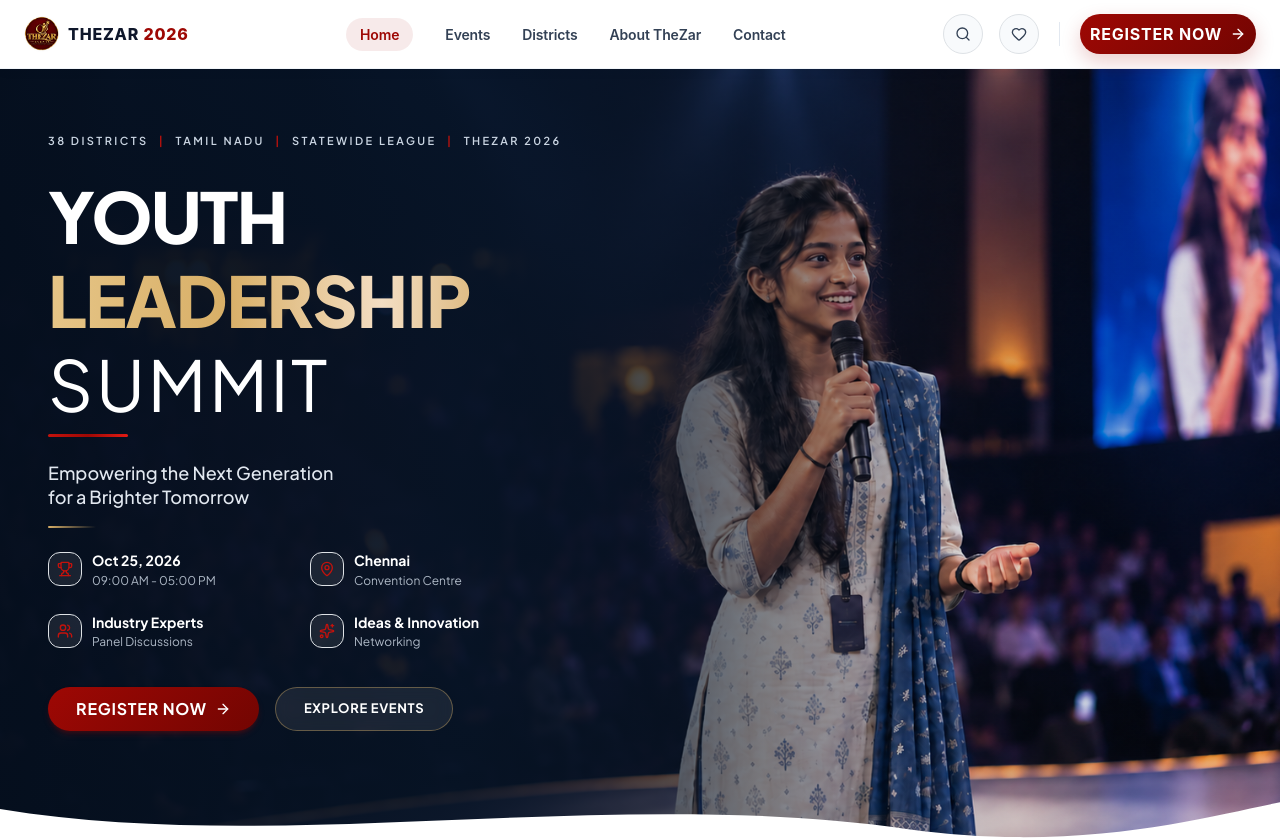
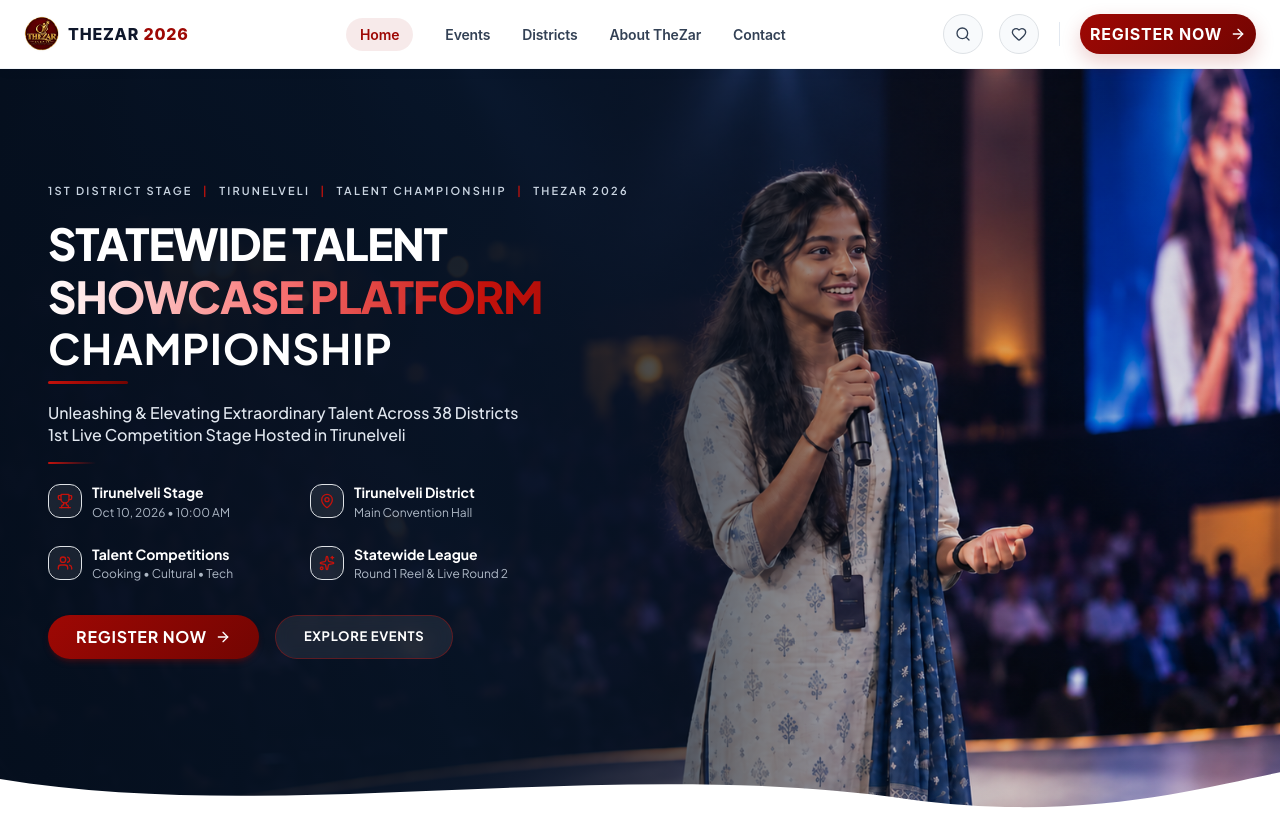
Before and after one commit to jeyajo2005/Thezar, a React (Vite) app in the folder frontend/: page / in a window 1280 px wide. Shown: the top 838 px of the page. Built offline with nearby package versions, Linux system fonts and the light colour scheme; a web font is replaced by a local one.

Commit message:
Update Tirunelveli Talent Showcase branding, maroon theme colors, and prize details

```diff
--- a/frontend/src/Component/Home/AboutTheZarSection.jsx
+++ b/frontend/src/Component/Home/AboutTheZarSection.jsx
@@ -59,7 +59,7 @@ export default function AboutTheZarSection({ onOpenRegister }) {
               </div>
               <div className="flex items-center gap-3">
                 <CheckCircle2 className="w-4 h-4 text-[#9e0804] shrink-0" />
-                <span>₹40 Lakhs House Bumper + ₹25 Lakhs Cash Pool for winners</span>
+                <span>Grand House Prize + Mega Cash Prize Pool for winners</span>
               </div>
               <div className="flex items-center gap-3">
                 <CheckCircle2 className="w-4 h-4 text-[#9e0804] shrink-0" />
--- a/frontend/src/Component/Home/CtaSection.jsx
+++ b/frontend/src/Component/Home/CtaSection.jsx
@@ -34,8 +34,8 @@ export default function CtaSection({ onOpenRegister }) {
             </p>
 
             {/* Bumper Prize Reminder */}
-            <div className="pt-2 text-[12px] sm:text-[13px] font-bold text-amber-300 tracking-[0.05em] uppercase">
-              1st Prize Bumper: ₹40 Lakhs House Free + ₹25L Cash Pool
+            <div className="pt-2 text-[12px] sm:text-[13px] font-bold text-red-300 tracking-[0.05em] uppercase">
+              1st Prize Bumper: Grand House Prize + Mega Cash Prize Pool
             </div>
 
             {/* Button */}
--- a/frontend/src/Component/Home/Hero.jsx
+++ b/frontend/src/Component/Home/Hero.jsx
@@ -41,90 +41,90 @@ export default function Hero({ onOpenRegister }) {
       </div>
 
       {/* Main Hero Content */}
-      <div className="relative z-10 max-w-[1320px] mx-auto px-6 sm:px-8 lg:px-12 pt-10 sm:pt-12 lg:pt-16 pb-24 sm:pb-28 lg:pb-32 w-full flex-1 flex items-center">
-        <div className="max-w-[560px] text-left space-y-4 sm:space-y-5">
+      <div className="relative z-10 max-w-[1320px] mx-auto px-6 sm:px-8 lg:px-12 pt-8 sm:pt-10 lg:pt-14 pb-20 sm:pb-24 lg:pb-28 w-full flex-1 flex items-center">
+        <div className="max-w-[640px] text-left space-y-3.5 sm:space-y-4">
 
           {/* 1. TOP EYEBROW HEADER */}
-          <div className="text-[10px] sm:text-[11px] font-semibold tracking-[0.22em] uppercase text-slate-300">
-            38 DISTRICTS <span className="text-[#c4120c] mx-1.5">|</span> TAMIL NADU <span className="text-[#c4120c] mx-1.5">|</span> STATEWIDE LEAGUE <span className="text-[#c4120c] mx-1.5">|</span> THEZAR 2026
+          <div className="text-[10px] sm:text-[11px] font-semibold tracking-[0.20em] uppercase text-slate-300">
+            1ST DISTRICT STAGE <span className="text-[#c4120c] mx-1.5">|</span> TIRUNELVELI <span className="text-[#c4120c] mx-1.5">|</span> TALENT CHAMPIONSHIP <span className="text-[#c4120c] mx-1.5">|</span> THEZAR 2026
           </div>
 
-          {/* 2. TYPOGRAPHIC HEADING STACK (YOUTH LEADERSHIP SUMMIT) */}
-          <div className="pt-1">
-            <h1 className="flex flex-col uppercase tracking-tight leading-[0.92]">
-              <span className="text-[38px] sm:text-[50px] md:text-[60px] lg:text-[70px] font-black text-white tracking-tight">
-                YOUTH
+          {/* 2. TYPOGRAPHIC HEADING STACK (STATEWIDE TALENT SHOWCASE CHAMPIONSHIP) */}
+          <div className="pt-0.5">
+            <h1 className="flex flex-col uppercase tracking-tight leading-[1.02]">
+              <span className="text-[24px] sm:text-[32px] md:text-[38px] lg:text-[44px] font-black text-white tracking-tight">
+                STATEWIDE TALENT
               </span>
               <span
-                className="text-[38px] sm:text-[50px] md:text-[60px] lg:text-[70px] font-black text-transparent bg-clip-text"
+                className="text-[24px] sm:text-[32px] md:text-[38px] lg:text-[44px] font-black text-transparent bg-clip-text"
                 style={{
                   backgroundImage:
-                    'linear-gradient(90deg, #E6C587 0%, #D8AF67 35%, #F4DEC3 65%, #C89945 100%)',
+                    'linear-gradient(90deg, #FFFFFF 0%, #F87171 40%, #C4120C 75%, #9E0804 100%)',
                 }}
               >
-                LEADERSHIP
+                SHOWCASE PLATFORM
               </span>
-              <span className="text-[38px] sm:text-[50px] md:text-[60px] lg:text-[70px] font-light text-white tracking-[0.04em]">
-                SUMMIT
+              <span className="text-[22px] sm:text-[30px] md:text-[36px] lg:text-[42px] font-bold text-white tracking-[0.02em]">
+                CHAMPIONSHIP
               </span>
             </h1>
 
-            {/* Decorative Gold Accent Bar under SUMMIT */}
+            {/* Decorative Maroon Red Accent Bar under CHAMPIONSHIP */}
             <div
               className="w-20 h-[3px] mt-2 rounded-full"
               style={{
-                backgroundImage: 'linear-gradient(90deg, #c4120c 0%, #9e0804 50%, #e31b14 100%)',
+                backgroundImage: 'linear-gradient(90deg, #c4120c 0%, #9e0804 50%, #730502 100%)',
               }}
             />
           </div>
 
           {/* 3. SUBTITLE */}
-          <div className="pt-1">
-            <p className="text-[15px] sm:text-[17px] lg:text-[18px] font-medium text-slate-200 leading-snug">
-              Empowering the Next Generation <br className="hidden sm:inline" />
-              for a Brighter Tomorrow
+          <div className="pt-0.5">
+            <p className="text-[14px] sm:text-[15px] lg:text-[16px] font-medium text-slate-200 leading-snug">
+              Unleashing & Elevating Extraordinary Talent Across 38 Districts <br className="hidden sm:inline" />
+              1st Live Competition Stage Hosted in Tirunelveli
             </p>
             {/* Small accent bar under subtitle */}
             <div
               className="w-12 h-[2px] mt-2 rounded-full"
               style={{
-                background: 'linear-gradient(90deg, #D8AF67 0%, rgba(216, 175, 103, 0) 100%)',
+                background: 'linear-gradient(90deg, #c4120c 0%, rgba(196, 18, 12, 0) 100%)',
               }}
             />
           </div>
 
           {/* 4. EVENT DETAILS 2x2 GRID */}
           <div className="grid grid-cols-1 sm:grid-cols-2 gap-4 pt-1 max-w-[500px]">
-            {/* Multi-Disciplinary Events */}
+            {/* Tirunelveli District Stage */}
             <div className="flex items-start gap-2.5">
               <div className="p-2 rounded-xl bg-white/[0.08] border border-white/10 text-[#c4120c] shrink-0">
                 <Trophy className="w-4 h-4 text-[#c4120c]" />
               </div>
               <div>
-                <div className="text-[14px] font-bold text-white leading-tight">Oct 25, 2026</div>
-                <div className="text-[12px] text-slate-300/85 mt-0.5">09:00 AM - 05:00 PM</div>
+                <div className="text-[14px] font-bold text-white leading-tight">Tirunelveli Stage</div>
+                <div className="text-[12px] text-slate-300/85 mt-0.5">Oct 10, 2026 • 10:00 AM</div>
               </div>
             </div>
 
-            {/* 38 Districts */}
+            {/* Tirunelveli Venue */}
             <div className="flex items-start gap-2.5">
               <div className="p-2 rounded-xl bg-white/[0.08] border border-white/10 text-[#c4120c] shrink-0">
                 <MapPin className="w-4 h-4 text-[#c4120c]" />
               </div>
               <div>
-                <div className="text-[14px] font-bold text-white leading-tight">Chennai</div>
-                <div className="text-[12px] text-slate-300/85 mt-0.5">Convention Centre</div>
+                <div className="text-[14px] font-bold text-white leading-tight">Tirunelveli District</div>
+                <div className="text-[12px] text-slate-300/85 mt-0.5">Main Convention Hall</div>
               </div>
             </div>
 
-            {/* Open to Everyone */}
+            {/* Talent Categories */}
             <div className="flex items-start gap-2.5">
               <div className="p-2 rounded-xl bg-white/[0.08] border border-white/10 text-[#c4120c] shrink-0">
                 <Users className="w-4 h-4 text-[#c4120c]" />
               </div>
               <div>
-                <div className="text-[14px] font-bold text-white leading-tight">Industry Experts</div>
-                <div className="text-[12px] text-slate-300/85 mt-0.5">Panel Discussions</div>
+                <div className="text-[14px] font-bold text-white leading-tight">Talent Competitions</div>
+                <div className="text-[12px] text-slate-300/85 mt-0.5">Cooking • Cultural • Tech</div>
               </div>
             </div>
 
@@ -134,13 +134,13 @@ export default function Hero({ onOpenRegister }) {
                 <Sparkles className="w-4 h-4 text-[#c4120c]" />
               </div>
               <div>
-                <div className="text-[14px] font-bold text-white leading-tight">Ideas & Innovation</div>
-                <div className="text-[12px] text-slate-300/85 mt-0.5">Networking</div>
+                <div className="text-[14px] font-bold text-white leading-tight">Statewide League</div>
+                <div className="text-[12px] text-slate-300/85 mt-0.5">Round 1 Reel & Live Round 2</div>
               </div>
             </div>
           </div>
 
-          {/* 5. CTA ACTION BUTTONS (Champagne Gold + Glass) */}
+          {/* 5. CTA ACTION BUTTONS (Maroon Red + Glass) */}
           <div className="pt-3 flex flex-col sm:flex-row items-center gap-3">
             <button
               onClick={onOpenRegister}
@@ -169,16 +169,16 @@ export default function Hero({ onOpenRegister }) {
                 borderRadius: '9999px',
                 textDecoration: 'none',
                 background: 'rgba(255, 255, 255, 0.08)',
-                border: '1px solid rgba(216, 175, 103, 0.40)',
+                border: '1px solid rgba(196, 18, 12, 0.40)',
                 backdropFilter: 'blur(8px)',
               }}
               onMouseEnter={(e) => {
-                e.currentTarget.style.background = 'rgba(216, 175, 103, 0.15)';
-                e.currentTarget.style.borderColor = 'rgba(216, 175, 103, 0.8)';
+                e.currentTarget.style.background = 'rgba(196, 18, 12, 0.20)';
+                e.currentTarget.style.borderColor = 'rgba(196, 18, 12, 0.8)';
               }}
               onMouseLeave={(e) => {
                 e.currentTarget.style.background = 'rgba(255, 255, 255, 0.08)';
-                e.currentTarget.style.borderColor = 'rgba(216, 175, 103, 0.40)';
+                e.currentTarget.style.borderColor = 'rgba(196, 18, 12, 0.40)';
               }}
             >
               EXPLORE EVENTS
--- a/frontend/src/Component/Home/NewsTickerBar.jsx
+++ b/frontend/src/Component/Home/NewsTickerBar.jsx
@@ -13,8 +13,8 @@ export default function NewsTickerBar() {
       id: 2,
       icon: Trophy,
       tag: 'PRIZE POOL',
-      tagColor: 'bg-amber-400 text-amber-950',
-      text: 'OVER ₹40 LAKHS PRIZE POOL INCLUDING GRAND HOUSE FOR STATEWIDE CHAMPIONS',
+      tagColor: 'bg-[#9e0804] text-white',
+      text: 'GRAND HOUSE PRIZE & MEGA CASH PRIZE POOL FOR STATEWIDE CHAMPIONS',
     },
     {
       id: 3,
--- a/frontend/src/index.css
+++ b/frontend/src/index.css
@@ -5,9 +5,9 @@
   --font-serif: 'Playfair Display', Georgia, serif;
   --color-navy: #071426;
   --color-primary: #9e0804;
-  --color-accent: #9e0804;
-  --color-gold: #D4A72C;
-  --color-light-gold: #F5D77A;
+  --color-accent: #c4120c;
+  --color-maroon: #9e0804;
+  --color-light-maroon: #f87171;
   --color-white: #FFFFFF;
   --color-muted: #64748B;
 }
@@ -22,7 +22,7 @@
     margin: 0;
     padding: 0;
     overflow-x: hidden;
-    background-color: #3f0701;
+    background-color: #071426;
     color: #ffffff;
     -webkit-font-smoothing: antialiased;
     -moz-osx-font-smoothing: grayscale;
@@ -46,20 +46,22 @@
   }
 }
 
-/* Decorative Gold Line System */
-.decorative-gold-line {
+/* Decorative Maroon Line System */
+.decorative-gold-line,
+.decorative-maroon-line {
   width: 80px;
   height: 2px;
-  background-color: #D4A72C;
-  box-shadow: 0 0 10px rgba(212, 167, 44, 0.35);
+  background-color: #c4120c;
+  box-shadow: 0 0 10px rgba(196, 18, 12, 0.35);
   border-radius: 9999px;
 }
 
-.decorative-gold-line-sm {
+.decorative-gold-line-sm,
+.decorative-maroon-line-sm {
   width: 40px;
   height: 2px;
-  background-color: #D4A72C;
-  box-shadow: 0 0 8px rgba(212, 167, 44, 0.30);
+  background-color: #c4120c;
+  box-shadow: 0 0 8px rgba(196, 18, 12, 0.30);
   border-radius: 9999px;
 }
 
@@ -70,8 +72,9 @@
   -webkit-text-fill-color: transparent;
 }
 
-.text-gradient-gold {
-  background: linear-gradient(90deg, #D4A72C 0%, #F5D77A 50%, #D4A72C 100%);
+.text-gradient-gold,
+.text-gradient-maroon {
+  background: linear-gradient(90deg, #FFFFFF 0%, #f87171 50%, #c4120c 100%);
   -webkit-background-clip: text;
   -webkit-text-fill-color: transparent;
 }
```
Also changed, not shown: frontend/src/Component/Home/GrandPrizeBanner.jsx (+16 -16 lines), frontend/src/Component/Modals/RegistrationModal.jsx (+5 -5 lines).
